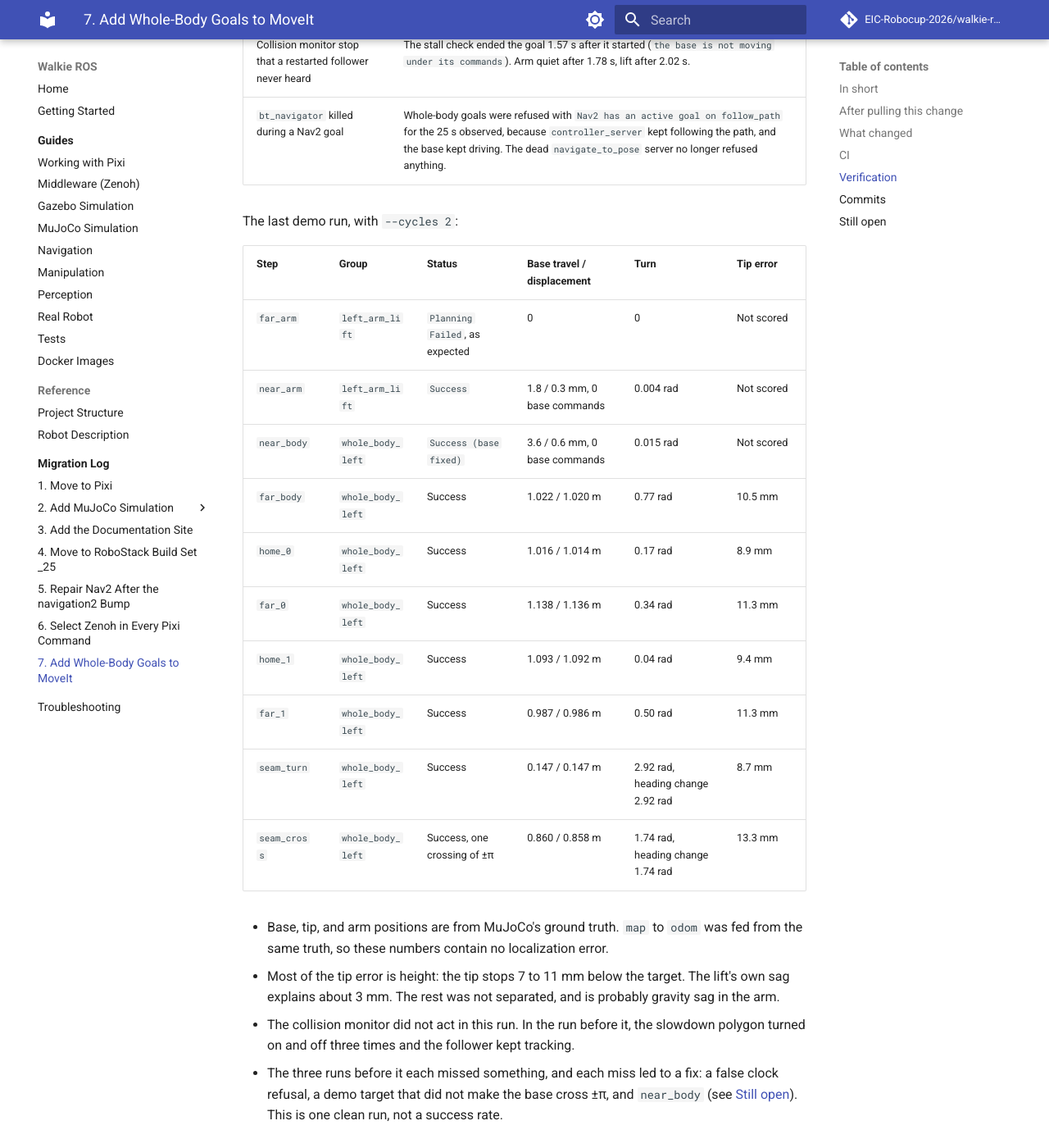
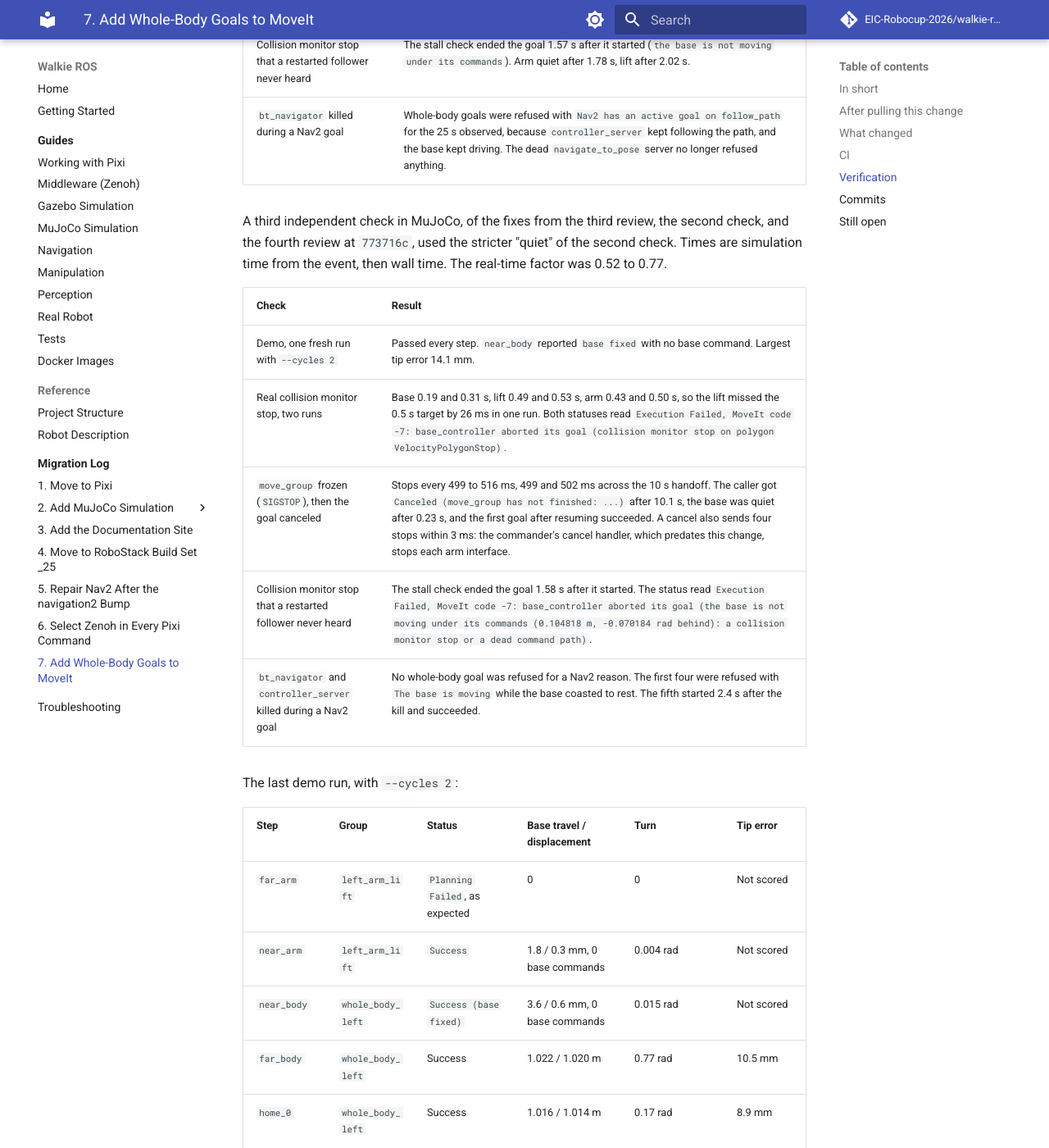
Before and after one commit to EIC-Robocup-2026/walkie-ros, an MkDocs documentation site: the page built from docs/migrations/07-whole-body-moveit.md, in a window 1280 px wide and 1400 px high, scrolled down 5090 px. Shown: the whole window at 82% size. Built offline with MkDocs 1.6.1 and Material for MkDocs 9.7.7, drawn with Linux system fonts in a browser that asks for light colours; comment, search, counter and statistics services are not loaded; some of the changed text lies outside the part shown.

Commit message:
docs: record the third MuJoCo check of the whole-body stops
The abort reasons reach the caller, the stop thread keeps its 500 ms period across the handoff, and dead Nav2 servers no longer refuse goals. One of two collision monitor stops missed the 0.5 s target on the lift by 26 ms.

```diff
--- a/docs/migrations/07-whole-body-moveit.md
+++ b/docs/migrations/07-whole-body-moveit.md
@@ -23,9 +23,9 @@ pulling. For day-to-day use, read
 - **Watch out:** arm moves take about twice as long, because this branch also takes the
   speed scaling from `feat/commander-speed-scaling`. Whole-body goals have not run on the
   real robot, so keep `base_mode:=fixed` there.
-- **Result:** the MuJoCo demo passed all ten steps in the last run here and in five runs of
-  two independent checks, and the launch tests pass ([Verification](#verification)). A
-  collision monitor stop missed its 0.5 s target in three of five runs, by up to 0.09 s of
+- **Result:** the MuJoCo demo passed all ten steps in the last run here and in six runs of
+  three independent checks, and the launch tests pass ([Verification](#verification)). A
+  collision monitor stop missed its 0.5 s target in four of seven runs, by up to 0.09 s of
   simulation time, on the lift or the arm. The plan's larger measurements have not been run
   ([Still open](#still-open)).
 
@@ -226,6 +226,18 @@ was 0.30 to 0.40.
 | Collision monitor stop that a restarted follower never heard | The stall check ended the goal 1.57 s after it started (`the base is not moving under its commands`). Arm quiet after 1.78 s, lift after 2.02 s. |
 | `bt_navigator` killed during a Nav2 goal | Whole-body goals were refused with `Nav2 has an active goal on follow_path` for the 25 s observed, because `controller_server` kept following the path, and the base kept driving. The dead `navigate_to_pose` server no longer refused anything. |
 
+A third independent check in MuJoCo, of the fixes from the third review, the second check,
+and the fourth review at `773716c`, used the stricter "quiet" of the second check. Times
+are simulation time from the event, then wall time. The real-time factor was 0.52 to 0.77.
+
+| Check | Result |
+| --- | --- |
+| Demo, one fresh run with `--cycles 2` | Passed every step. `near_body` reported `base fixed` with no base command. Largest tip error 14.1 mm. |
+| Real collision monitor stop, two runs | Base 0.19 and 0.31 s, lift 0.49 and 0.53 s, arm 0.43 and 0.50 s, so the lift missed the 0.5 s target by 26 ms in one run. Both statuses read `Execution Failed, MoveIt code -7: base_controller aborted its goal (collision monitor stop on polygon VelocityPolygonStop)`. |
+| `move_group` frozen (`SIGSTOP`), then the goal canceled | Stops every 499 to 516 ms, 499 and 502 ms across the 10 s handoff. The caller got `Canceled (move_group has not finished: ...)` after 10.1 s, the base was quiet after 0.23 s, and the first goal after resuming succeeded. A cancel also sends four stops within 3 ms: the commander's cancel handler, which predates this change, stops each arm interface. |
+| Collision monitor stop that a restarted follower never heard | The stall check ended the goal 1.58 s after it started. The status read `Execution Failed, MoveIt code -7: base_controller aborted its goal (the base is not moving under its commands (0.104818 m, -0.070184 rad behind): a collision monitor stop or a dead command path)`. |
+| `bt_navigator` and `controller_server` killed during a Nav2 goal | No whole-body goal was refused for a Nav2 reason. The first four were refused with `The base is moving` while the base coasted to rest. The fifth started 2.4 s after the kill and succeeded. |
+
 The last demo run, with `--cycles 2`:
 
 | Step | Group | Status | Base travel / displacement | Turn | Tip error |
@@ -268,15 +280,13 @@ These items from the plan have not been run:
 - The comparison with Nav2 followed by an arm goal, over 30 runs. This is the question the
   experiment was meant to answer, so the whole-body option has not yet been shown to beat it.
 - A `move_group` restart path. Today, restart the commander along with `move_group`.
-- A MuJoCo run of the fixes from the third review and the second MuJoCo check. They are
-  tested against stubs only.
 
 Known limits:
 
-- A collision monitor stop missed its 0.5 s target in three of five runs over two checks.
+- A collision monitor stop missed its 0.5 s target in four of seven runs over three checks.
   The base met it every time. The lift came to rest after up to 0.54 s and the arm after up
   to 0.59 s of simulation time. The stop event leaves about 40 ms sooner since the first
-  check, and the second check still saw the arm at 0.55 and 0.56 s.
+  check, and the later checks still saw the arm at up to 0.56 s and the lift at 0.53 s.
 - When `move_group` itself freezes, nothing stops the arm and the lift: the commander's and
   the follower's stops both go through `move_group`. The follower still stops the base. A
   direct cancel to the arm and lift controllers would close this, and is not built.
```
